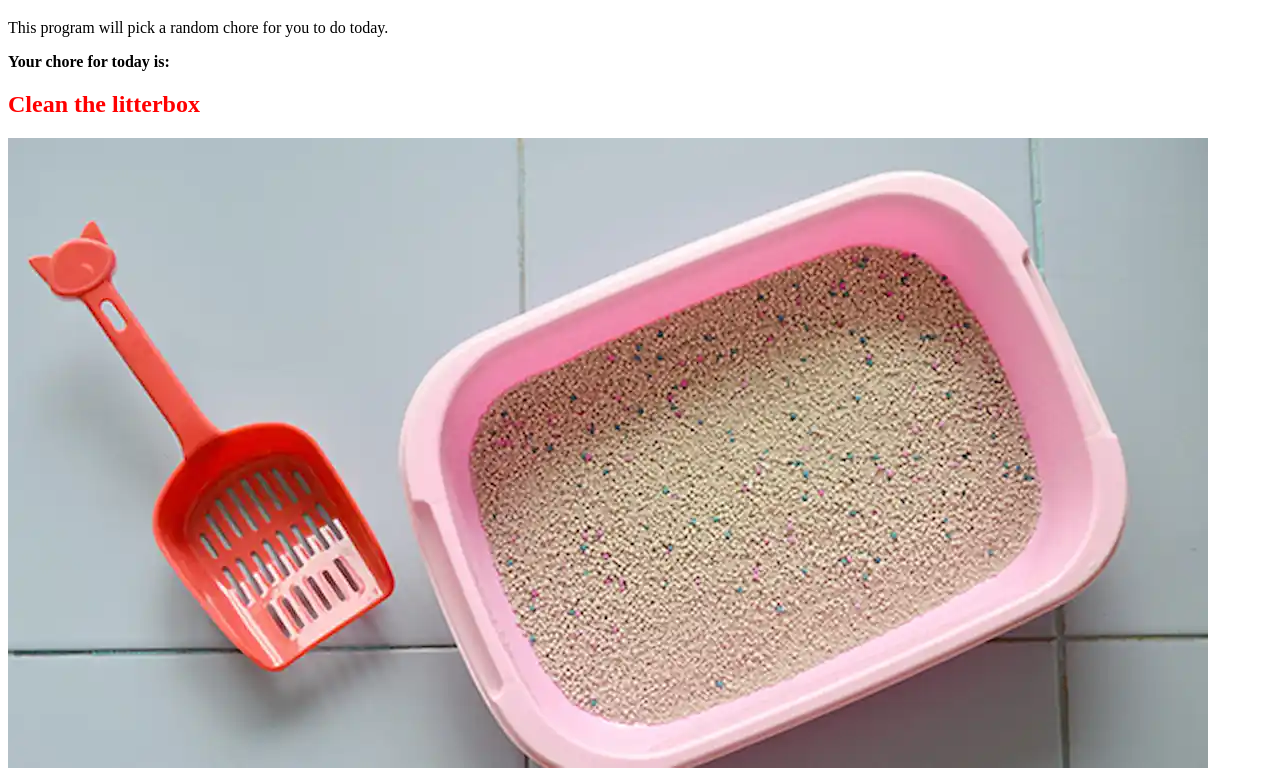
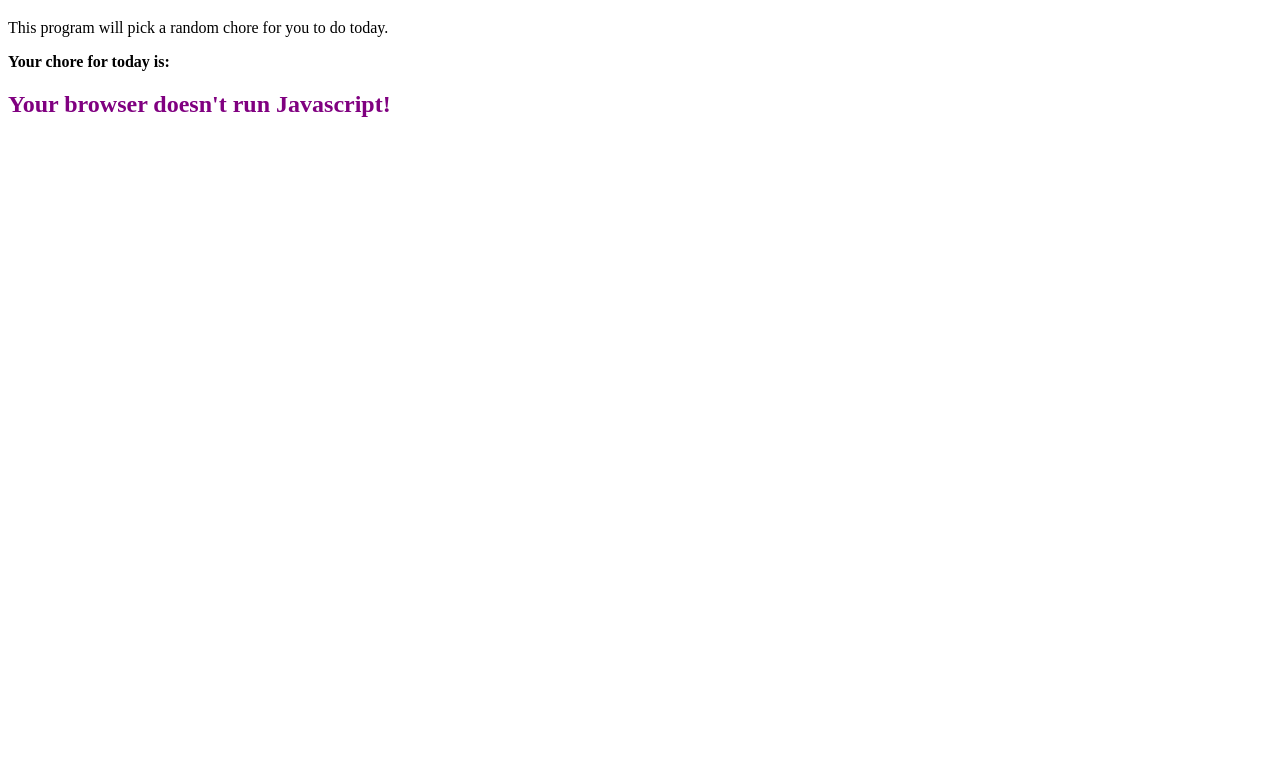
Before and after one commit to cpcodes/EvaApp, a plain HTML site: page index.html in a window 1280 px wide. Shown: the part 61-841 px from the top of the page. After the commit the page ends 800 px from the top, so only its background shows below. Drawn offline with Linux system fonts and the light colour scheme.

Commit message:
Decomposed into separate files. Changed two lists into single table

```diff
--- /dev/null
+++ b/evaapp.css
@@ -0,0 +1,3 @@
+h2 {
+    color: purple;
+}
--- /dev/null
+++ b/evaapp.js
@@ -0,0 +1,13 @@
+import choices from './evaappvariables.js'
+function getRandomInt(max) {
+    return Math.floor(Math.random() * max);
+}
+
+let choice = getRandomInt(choices.length);
+// result += choice + ": " + choices[choice];
+//let result = (choices[choice][0]);
+// console.log(result);
+//const html = ""
+// document.getElementById("root").style.color = "black";
+document.getElementById("output").innerHTML = choices[choice][0];
+document.getElementById("image").src = choices[choice][1];
--- /dev/null
+++ b/evaappvariables.js
@@ -0,0 +1,12 @@
+const choices = [
+    ["Clean the litterbox","cleanlitter.webp"],
+    ["Feed the pets","feedpets.jpg"],
+    ["Brush the pets","brushpets.webp"],
+    ["Dust","dust.jpg"],
+    ["Clean the toilets","cleantoilet.webp"]
+    // TODO: Water the flowers, sweep the house, play with animals, pick up doggy doo
+    // do the dishes, straighten up (make beds, put stuff away, etc.), laundry
+    // clean pool, take out the trash, get the mail
+    // yard work, wipe fog off mirrors, vaccuum, set table, wipe windows, check fridge water,
+    // charge everything(night), lock up(night), check for needed items(groceries )
+];
--- a/index.html
+++ b/index.html
@@ -2,56 +2,17 @@
 <html>
 <head>
 <title>Eva's Chore Picker App</title>
-<style>
-    h2 {
-        color: red;
-    }
-</style>
+<link rel="stylesheet" href="evaapp.css">
 </head>
 <body>
 
 <h1>Chore Picker</h1>
 <p>This program will pick a random chore for you to do today.</p>
-
 <div id="root">
     <p style="font-weight: bold">Your chore for today is:</p>
     <h2 id="output">Your browser doesn't run Javascript!</h2>
     <img id="image" src="">
 </div>
-
-<script>
-    const choices = [
-        "Clean the litterbox",
-        "Feed the pets",
-        "Brush the pets",
-        "Dust",
-        "Clean the toilets"
-        // TODO: Water the flowers, sweep the house, play with animals, pick up doggy doo
-        // do the dishes, straighten up (make beds, put stuff away, etc.), laundry
-        // clean pool, take out the trash, get the mail
-        // yard work, wipe fog off mirrors, vaccuum, set table, wipe windows, check fridge water,
-        // charge everything(night), lock up(night), check for needed items(groceries )
-    ];
-    const images = [
-        "cleanlitter.webp",
-        "feedpets.jpg",
-        "brushpets.webp",
-        "dust.jpg",
-        "cleantoilet.webp"
-    ]
-
-    function getRandomInt(max) {
-        return Math.floor(Math.random() * max);
-    }
-
-    let choice = getRandomInt(5);
-    // result += choice + ": " + choices[choice];
-    let result = (choices[choice]);
-    // console.log(result);
-    //const html = ""
-    // document.getElementById("root").style.color = "black";
-    document.getElementById("output").innerHTML = result;
-    document.getElementById("image").src = images[choice];
-</script>
+<script src="evaapp.js" type="text/Javascript"/>
 </body>
 </html>
```
